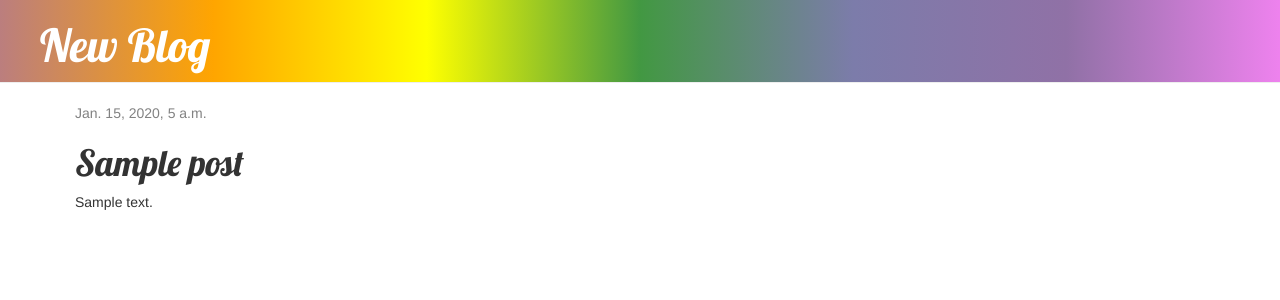
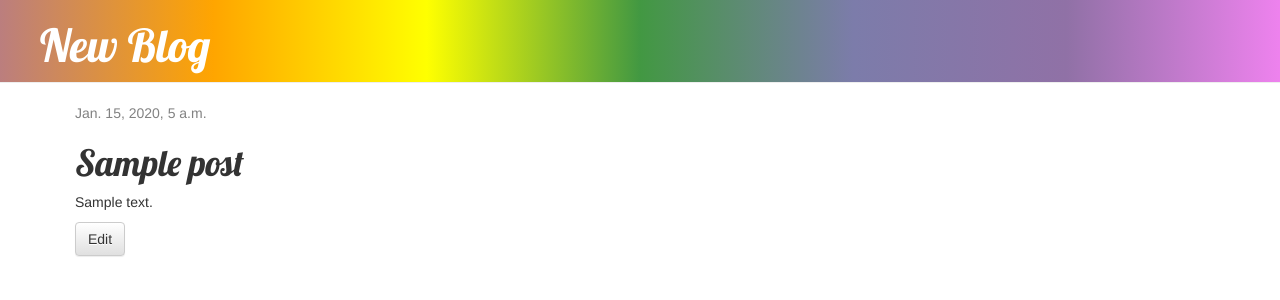
Before and after one commit to linghong/djangoblog, a Django app: template blog/templates/blog/post_detail.html in a window 1280 px wide. Shown: the top 300 px of the page. Run offline with Django 3.2, Linux system fonts and the light colour scheme; the template is opened without the code that fills it: values that come from a table or form of the project are taken from there, others are empty; tables that the repository leaves empty hold one stand-in row (values such as "Sample post"); parts of the project's set-up code (start-up, migrations or seed data) failed here and were passed over; some libraries are stand-ins or nearby versions.

Commit message:
added a button in the post_detail template for edit.

```diff
--- a/blog/templates/blog/post_detail.html
+++ b/blog/templates/blog/post_detail.html
@@ -9,5 +9,6 @@
         {% endif %}
         <h1>{{ post.title }}</h1>
         <p>{{ post.text|linebreaks }}</p>
+        <a class="btn btn-default" href="{% url 'post_edit' pk=post.pk %} ">Edit</a>
     </div>
 {% endblock %}
--- a/blog/urls.py
+++ b/blog/urls.py
@@ -5,4 +5,5 @@ urlpatterns = [
 	url(r'^$', views.post_list, name='post_list'),
 	url(r'^post/(?P<pk>[0-9]+)/$', views.post_detail, name='post_detail'),
 	url(r'^post/new/$', views.post_new, name='post_new'),
+	url(r'^post(?P<pk>\d+)/edit/$', views.post_edit, name='post_edit',)
 ]
```
